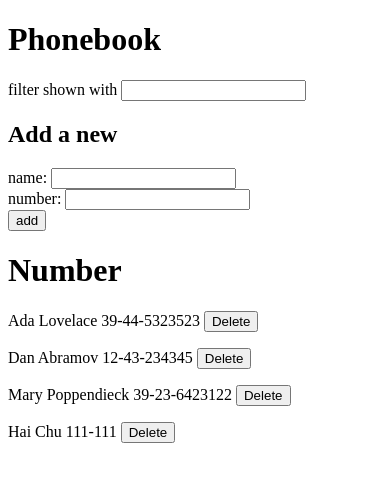
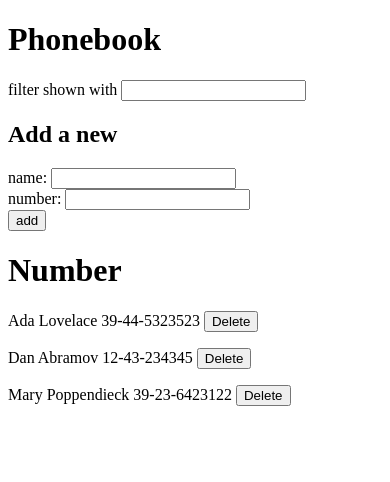
Before and after one commit to haidchu/fullstack-open-2023, a React (Vite) app in the folder part2/phonebook/: page / in a window 390 px wide. Shown: the top 482 px of the page. Built offline with nearby package versions, Linux system fonts and the light colour scheme; data requests are answered from the project's data file.

Commit message:
added ex 2.17: phonebook step 12

```diff
--- a/part2/phonebook/db.json
+++ b/part2/phonebook/db.json
@@ -14,11 +14,6 @@
       "name": "Mary Poppendieck",
       "number": "39-23-6423122",
       "id": 4
-    },
-    {
-      "id": 5,
-      "name": "Hai Chu",
-      "number": "111-111"
     }
   ]
 }
--- a/part2/phonebook/src/App.jsx
+++ b/part2/phonebook/src/App.jsx
@@ -62,6 +62,15 @@
 
     const deletePerson = (id) => {
         const person = persons.find((person) => person.id === id);
+        if (!person) {
+            setErrorMessage(
+                `Information of ${person.name} has already been removed from server`
+            );
+            setTimeout(() => {
+                setErrorMessage(null);
+            }, 5000);
+            return;
+        }
         if (window.confirm(`Delete ${person.name}?`)) {
             PersonService.deletePerson(id).then((response) => {
                 setPersons(persons.filter((person) => person.id !== id));
```
